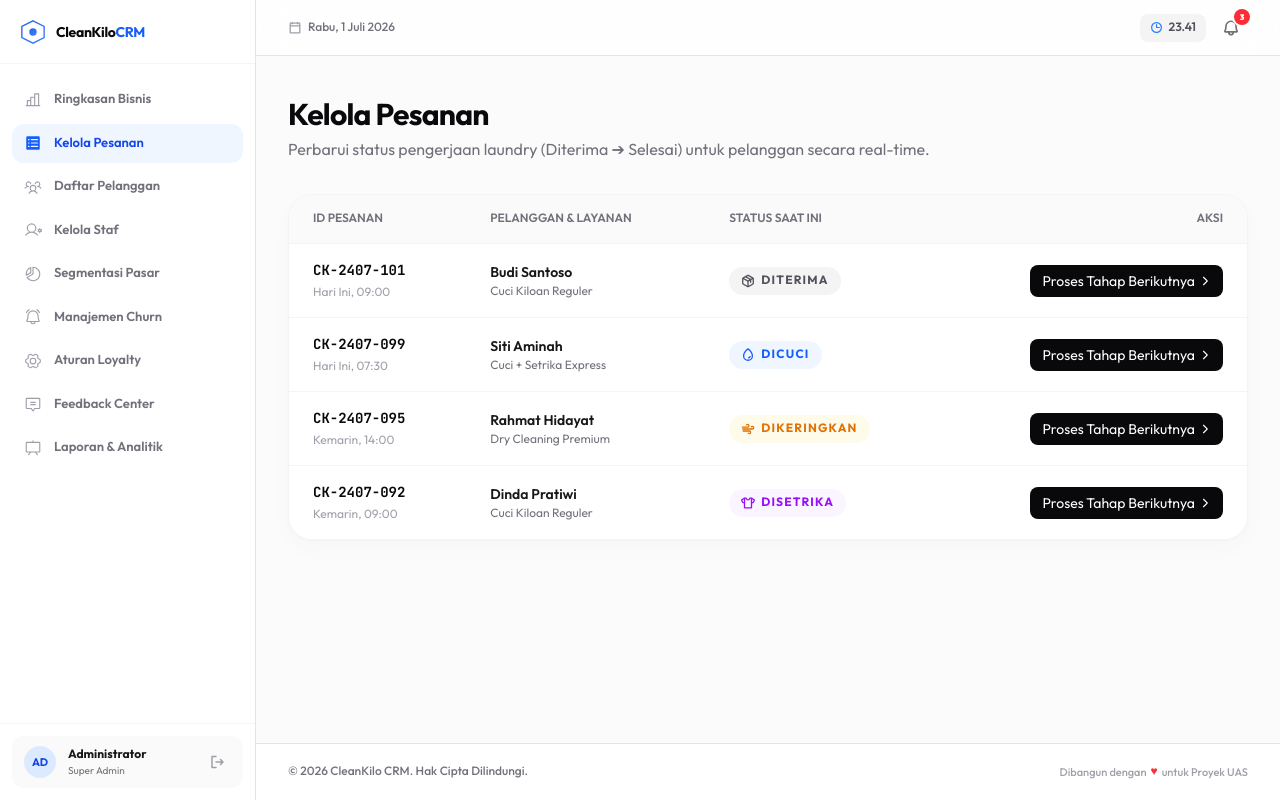
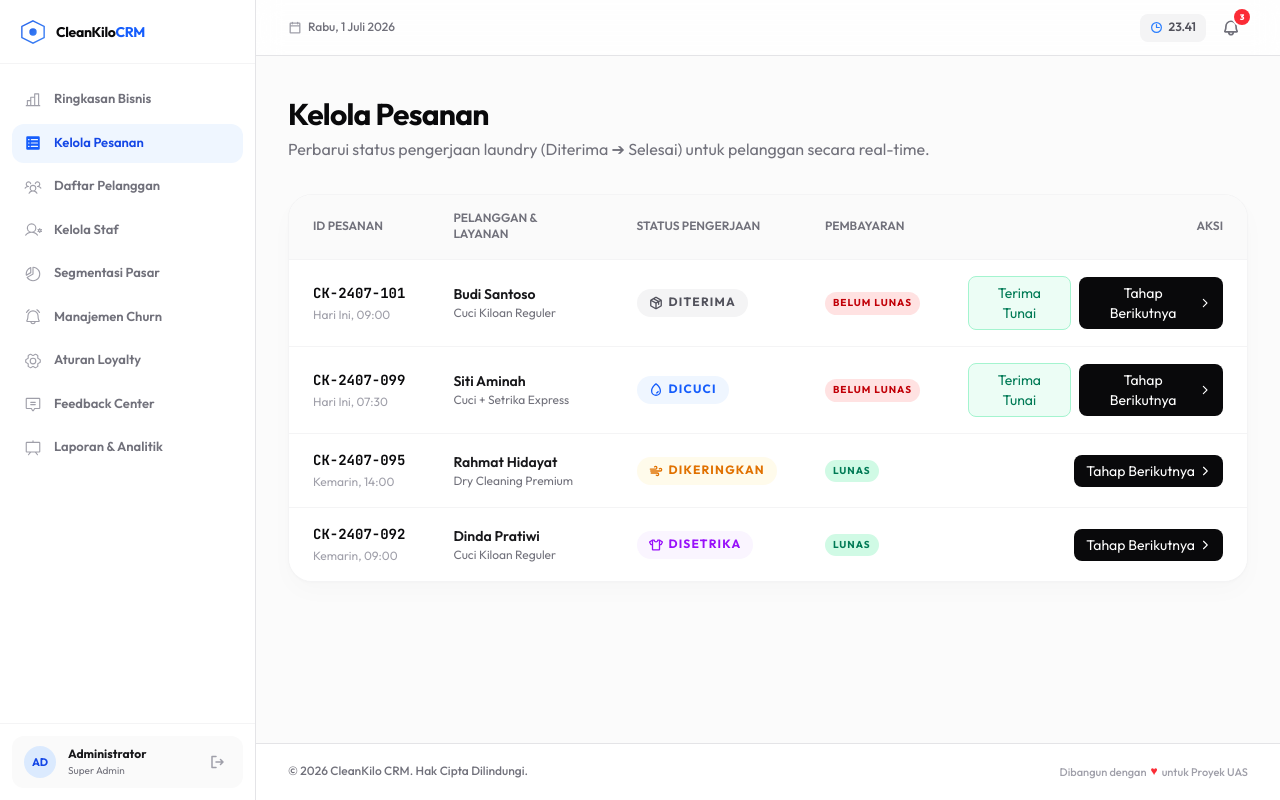
Before and after one commit to zackreal/clean-kilo, a Next.js app: page /admin/orders in a window 1280 px wide. Built offline with nearby package versions, Linux system fonts and the light colour scheme; sample sign-in values are in the browser's storage.

Commit message:
Add COD and Self Pickup workflow for Customer and Admin

```diff
--- a/components/admin/sections/orders.tsx
+++ b/components/admin/sections/orders.tsx
@@ -11,13 +11,14 @@ type OrderItem = {
   service: string;
   date: string;
   status: OrderStatus;
+  paymentStatus: "lunas" | "belum";
 };
 
 const initialOrders: OrderItem[] = [
-  { id: "CK-2407-101", customer: "Budi Santoso", service: "Cuci Kiloan Reguler", date: "Hari Ini, 09:00", status: "diterima" },
-  { id: "CK-2407-099", customer: "Siti Aminah", service: "Cuci + Setrika Express", date: "Hari Ini, 07:30", status: "dicuci" },
-  { id: "CK-2407-095", customer: "Rahmat Hidayat", service: "Dry Cleaning Premium", date: "Kemarin, 14:00", status: "dikeringkan" },
-  { id: "CK-2407-092", customer: "Dinda Pratiwi", service: "Cuci Kiloan Reguler", date: "Kemarin, 09:00", status: "disetrika" },
+  { id: "CK-2407-101", customer: "Budi Santoso", service: "Cuci Kiloan Reguler", date: "Hari Ini, 09:00", status: "diterima", paymentStatus: "belum" },
+  { id: "CK-2407-099", customer: "Siti Aminah", service: "Cuci + Setrika Express", date: "Hari Ini, 07:30", status: "dicuci", paymentStatus: "belum" },
+  { id: "CK-2407-095", customer: "Rahmat Hidayat", service: "Dry Cleaning Premium", date: "Kemarin, 14:00", status: "dikeringkan", paymentStatus: "lunas" },
+  { id: "CK-2407-092", customer: "Dinda Pratiwi", service: "Cuci Kiloan Reguler", date: "Kemarin, 09:00", status: "disetrika", paymentStatus: "lunas" },
 ];
 
 const statusFlow: OrderStatus[] = ["diterima", "dicuci", "dikeringkan", "disetrika", "selesai"];
@@ -51,6 +52,10 @@ export function AdminOrders() {
     }
   };
 
+  const markAsPaid = (id: string) => {
+    setOrders(orders.map(o => o.id === id ? { ...o, paymentStatus: "lunas" } : o));
+  };
+
   return (
     <motion.div variants={containerVars} initial="hidden" animate="show" className="space-y-8">
       <motion.div variants={itemVars}>
@@ -67,7 +72,8 @@ export function AdminOrders() {
               <tr>
                 <th className="px-6 py-4 font-semibold">ID Pesanan</th>
                 <th className="px-6 py-4 font-semibold">Pelanggan & Layanan</th>
-                <th className="px-6 py-4 font-semibold">Status Saat Ini</th>
+                <th className="px-6 py-4 font-semibold">Status Pengerjaan</th>
+                <th className="px-6 py-4 font-semibold">Pembayaran</th>
                 <th className="px-6 py-4 font-semibold text-right">Aksi</th>
               </tr>
             </thead>
@@ -101,19 +107,34 @@ export function AdminOrders() {
                           {config.label}
                         </div>
                       </td>
+                      <td className="px-6 py-4 whitespace-nowrap">
+                        <span className={`inline-flex px-2 py-1 text-[10px] font-bold uppercase tracking-widest rounded-full ${order.paymentStatus === 'lunas' ? 'bg-emerald-100 text-emerald-700' : 'bg-red-100 text-red-700'}`}>
+                          {order.paymentStatus === 'lunas' ? 'Lunas' : 'Belum Lunas'}
+                        </span>
+                      </td>
                       <td className="px-6 py-4 text-right">
+                        <div className="flex items-center justify-end gap-2">
+                          {order.paymentStatus === 'belum' && (
+                            <button
+                              onClick={() => markAsPaid(order.id)}
+                              className="inline-flex items-center gap-1 border border-emerald-200 bg-emerald-50 text-emerald-700 px-3 py-1.5 rounded-lg text-xs font-bold hover:bg-emerald-100 transition-colors active:scale-95"
+                            >
+                              Terima Tunai
+                            </button>
+                          )}
                           {!isDone ? (
                             <button
                               onClick={() => advanceStatus(order.id, order.status)}
                               className="inline-flex items-center gap-1 bg-zinc-950 text-white px-3 py-1.5 rounded-lg text-xs font-semibold hover:bg-zinc-800 transition-colors active:scale-95"
                             >
-                            Proses Tahap Berikutnya <CaretRight size={12} weight="bold" />
+                              Tahap Berikutnya <CaretRight size={12} weight="bold" />
                             </button>
                           ) : (
-                          <span className="inline-flex items-center gap-1 text-emerald-600 text-xs font-bold">
+                            <span className="inline-flex items-center gap-1 text-emerald-600 text-xs font-bold mr-2">
                               <CheckCircle size={14} weight="fill" /> Selesai
                             </span>
                           )}
+                        </div>
                       </td>
                     </motion.tr>
                   );
--- a/components/customer/views/order-view.tsx
+++ b/components/customer/views/order-view.tsx
@@ -376,11 +376,26 @@ export function CustomerOrderView({ data }: { data: CustomerData }) {
                   </div>
                 </motion.div>
 
+                {/* Opsi Pengantaran */}
+                <motion.div variants={itemVars} className="space-y-3">
+                  <label className="text-sm font-semibold text-zinc-950">Metode Penyerahan Pakaian</label>
+                  <div className="grid grid-cols-2 gap-3">
+                    <label className="relative flex cursor-pointer items-center justify-center rounded-xl border border-blue-600 bg-blue-50/50 p-3 text-sm font-semibold text-blue-900 ring-1 ring-blue-600 transition-all text-center">
+                      Kurir Antar-Jemput
+                      <input type="radio" name="deliveryMethod" className="sr-only" defaultChecked />
+                    </label>
+                    <label className="relative flex cursor-pointer items-center justify-center rounded-xl border border-zinc-200 bg-white p-3 text-sm font-semibold text-zinc-600 hover:border-zinc-300 transition-all text-center">
+                      Ambil Sendiri ke Toko
+                      <input type="radio" name="deliveryMethod" className="sr-only" />
+                    </label>
+                  </div>
+                </motion.div>
+
                 {/* Catatan untuk Kurir */}
                 <motion.div variants={itemVars} className="space-y-3">
-                  <label className="text-sm font-semibold text-zinc-950">Catatan untuk Kurir (Opsional)</label>
+                  <label className="text-sm font-semibold text-zinc-950">Catatan Tambahan (Opsional)</label>
                   <textarea
-                    placeholder="Contoh: Tolong bel ke rumah nomor 12 pagar hitam, ada satpam di depan."
+                    placeholder="Contoh: Tolong bel ke rumah nomor 12 pagar hitam..."
                     className="w-full min-h-[80px] resize-y rounded-xl border border-zinc-200 bg-white py-3 px-4 text-sm text-zinc-950 outline-none transition-colors focus:border-blue-600 focus:ring-1 focus:ring-blue-600 shadow-sm"
                   />
                 </motion.div>
@@ -521,6 +536,7 @@ export function CustomerOrderView({ data }: { data: CustomerData }) {
                 Total Tagihan: <span className="font-bold text-sm">Rp 35.000</span>
               </div>
 
+              <div className="flex flex-col gap-2 w-full">
                 <button
                   onClick={() => {
                     setIsPaid(true);
@@ -529,8 +545,19 @@ export function CustomerOrderView({ data }: { data: CustomerData }) {
                   }}
                   className="w-full bg-blue-600 hover:bg-blue-700 text-white py-3.5 rounded-xl font-bold text-sm transition-colors shadow-lg shadow-blue-600/20"
                 >
-                Saya Sudah Bayar
+                  Saya Sudah Bayar (QRIS)
                 </button>
+                <button
+                  onClick={() => {
+                    setIsPaid(true); // Simulasi prototipe
+                    setShowPaymentModal(false);
+                    showToast("Metode Tunai / COD Dipilih. Menunggu verifikasi admin.", "success");
+                  }}
+                  className="w-full bg-white border border-zinc-200 hover:bg-zinc-50 text-zinc-700 py-3.5 rounded-xl font-bold text-sm transition-colors"
+                >
+                  Bayar Tunai Nanti (Di Toko/COD)
+                </button>
+              </div>
             </motion.div>
           </div>
         )}
```
Lines whose indentation alone changed are shown as unchanged.
